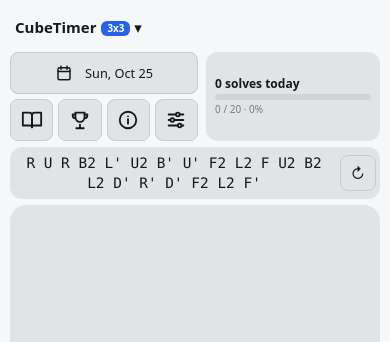
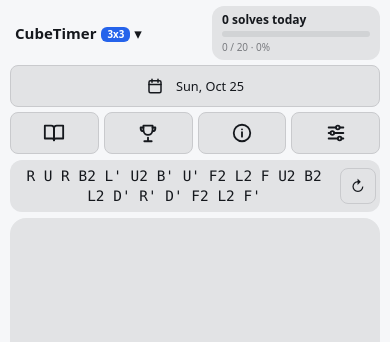
Before and after one commit to AnontoRB/speed_cube_timer, a plain HTML site: page index.html in a window 390 px wide. Shown: the top 342 px of the page. Drawn offline with Linux system fonts and the light colour scheme; no server answers; a script that the page names is missing.

Commit message:
perfect mobile view

```diff
--- a/style.css
+++ b/style.css
@@ -551,17 +551,17 @@ html { overscroll-behavior: none; }
   #side, #goal, #rd { display: none; }
 
   /* header: logo + date + icons on the left, Today box on the right */
-  header { display: grid; grid-template-columns: minmax(0, 1fr) minmax(0, 47%); grid-template-areas: "logo logo" "menu mini"; grid-template-rows: auto auto; column-gap: 8px; row-gap: 4px; align-items: start; }
+  header { display: grid; grid-template-columns: minmax(0, 1fr) minmax(0, 47%); grid-template-areas: "logo mini" "menu menu"; grid-template-rows: auto auto; column-gap: 8px; row-gap: 5px; align-items: center; }
   header .sp { display: none; }
   #logo { grid-area: logo; justify-self: start; padding: 2px 4px; font-size: 1em; }
   #ev { margin-left: 5px; padding: 1px 6px; }
-  header .menu { grid-area: menu; display: grid; grid-template-columns: repeat(4, minmax(0, 1fr)); gap: 5px; width: 100%; flex: none; align-self: start; }
+  header .menu { grid-area: menu; display: grid; grid-template-columns: repeat(4, minmax(0, 1fr)); gap: 5px; width: 100%; flex: none; align-self: start; justify-self: stretch; }
   header .menu > button { min-height: var(--tap); padding: 0 2px; }
   #dt { grid-column: 1 / -1; }
-  #mini { grid-area: mini; align-self: stretch; display: flex; flex-direction: column; align-items: stretch; justify-content: center; text-align: left; width: auto; margin: 0; padding: 6px 9px; gap: 1px; cursor: pointer; overflow: hidden;
+  #mini { grid-area: mini; align-self: center; justify-self: end; display: flex; flex-direction: column; align-items: stretch; justify-content: center; text-align: left; width: min(100%, 168px); margin: 0; padding: 6px 10px; gap: 2px; cursor: pointer; overflow: hidden;
           background: var(--card); border-radius: calc(var(--rad, 8px) * 1.5); font-size: .8em; }
   #mini:active { transform: scale(.98); }
-  #mini .mx { display: block; }
+  #mini .mx { display: none; }   /* week bars and the four numbers are in the full window (tap the box) */
   #mini .wk { margin: 3px 0 0; gap: 3px; }
   #mini .wk .bar { height: 16px; }
   #mini .wk small { font-size: .62em; line-height: 1; }
```
